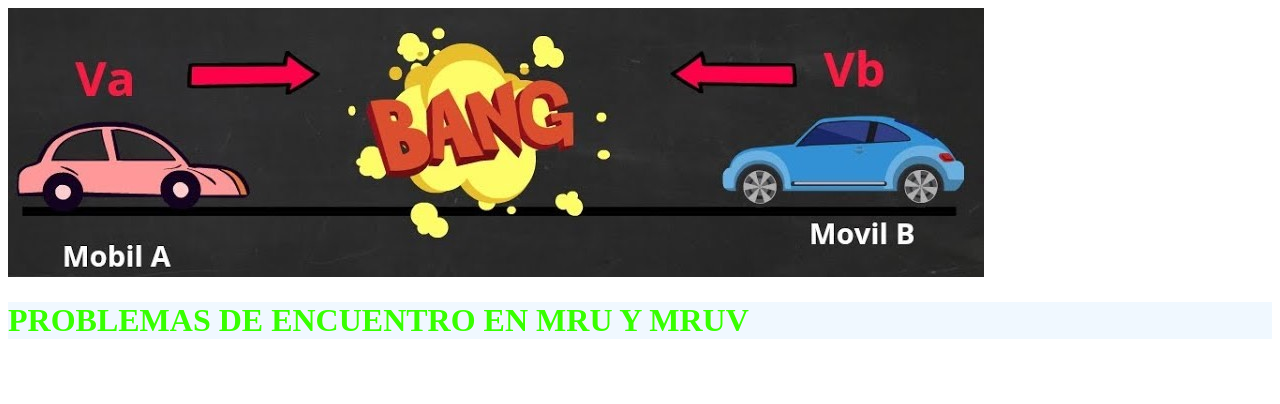
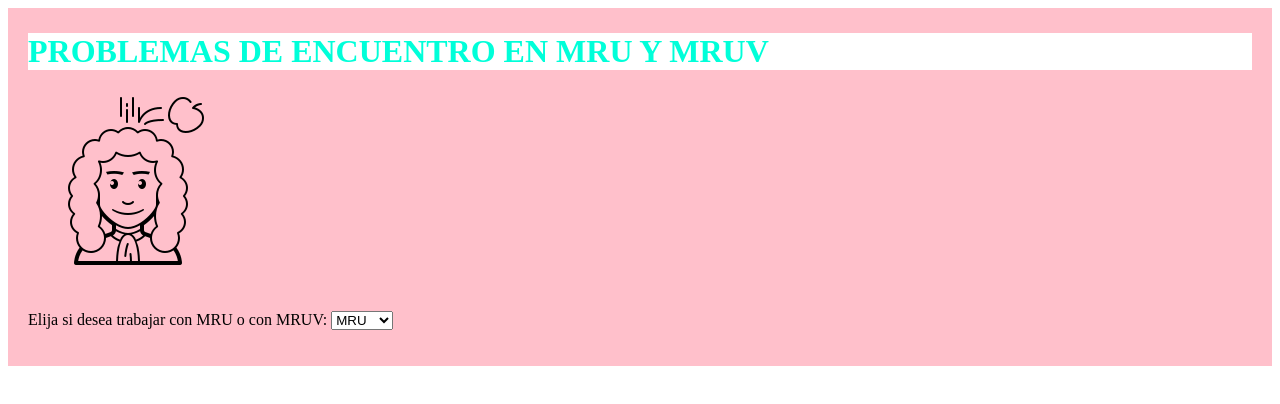
Before and after one commit to UCC-LabCompu2/proyecto2021-gonzalezachaval, a plain HTML site: page index.html in a window 1280 px wide. Drawn offline with Linux system fonts and the light colour scheme.

Commit message:
Se agregaron paginas de tules

```diff
--- a/index.html
+++ b/index.html
@@ -11,12 +11,18 @@
 <main>
     <body>
         <header>
-            <img src="imagenes/colision.jpg">
-
             <h1>
                 PROBLEMAS DE ENCUENTRO EN MRU Y MRUV
             </h1>
+            <img src="imagenes/newton.png">
         </header>
+            <p>
+                Elija si desea trabajar con MRU o con MRUV:
+                <select name="Seleccionar si desea trabajar con MRU o MRUV">
+                    <option value="MRU">MRU</option>
+                    <option value="MRUV">MRUV</option>
+                </select>
+            </p>
     </body>
 
 </main>
--- a/proyecto2021.css
+++ b/proyecto2021.css
@@ -1,4 +1,12 @@
+main{
+    background: pink;
+    padding: 20px;
+}
 h1{
-    color: #37ff00;
-    background: aliceblue;
+    margin-top: 5px;
+    color: #00ffd9;
+    background: white;
 }
+img{
+    margin-right: 70px;
+}
```
Also changed, not shown: imagenes/newton.png (added).
